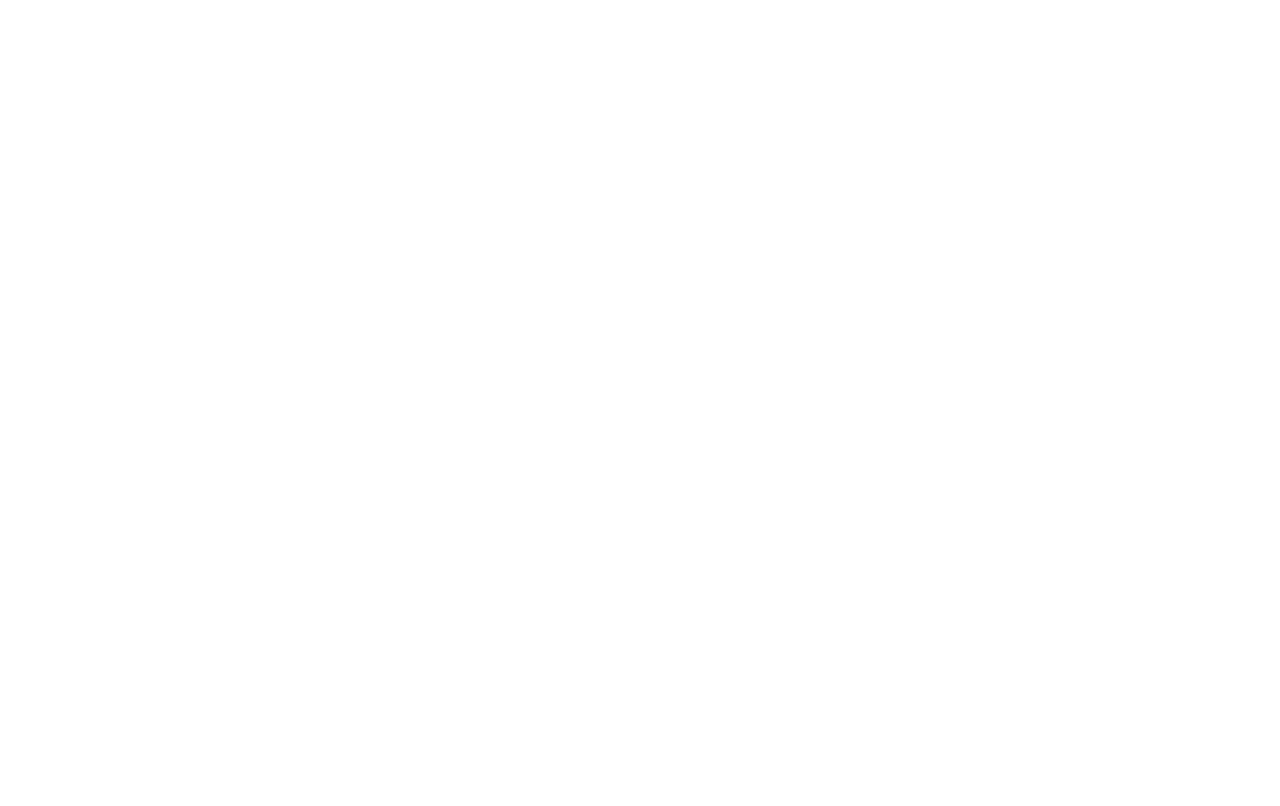
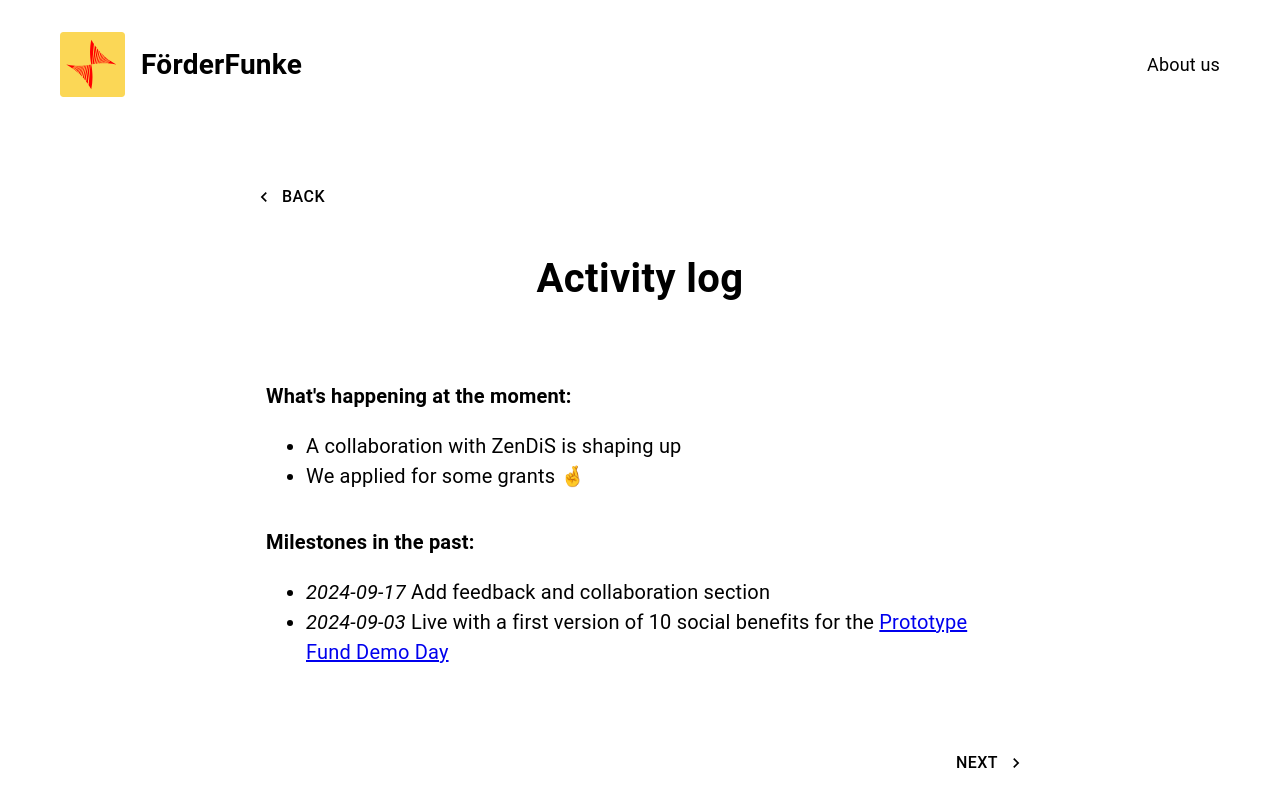
Before and after one commit to Citizen-Knowledge-Graph/foerderfunke-react-app, a React (Create React App) app: page /activity-log in a window 1280 px wide. Before the commit this address had no page. Shown: the top 806 px of the page. Built offline with nearby package versions, Linux system fonts and the light colour scheme.

Commit message:
Add first draft for Activity log behind feature flag

```diff
--- a/src/App.js
+++ b/src/App.js
@@ -14,6 +14,7 @@ import InfoScreenPrivacy from "./screens/info-screen/InfoScreenPrivacy";
 import OnboardingWelcomeTopics from "./screens/onboarding-welcome/OnboardingWelcomeTopics";
 import InfoScreenNewOrExistingUser from "./screens/info-screen/InfoScreenNewOrExistingUser";
 import ProfileScreen from "./screens/profile-screen/ProfileScreen";
+import ActivityLogScreen from "./screens/activity-log/ActivityLogScreen";
 import {LanguageProvider} from "./language/LanguageContext";
 
 const theme = createTheme({});
@@ -39,6 +40,7 @@ const App = () => {
                             <Route path="/profile-section/:benefitId" element={<ProfileSectionScreen/>}/>
                             <Route path="/benefit-page/:id" element={<BenefitPageScreen/>}/>
                             <Route path="/profile-overview" element={<ProfileScreen/>}/>
+                            <Route path="/activity-log" element={<ActivityLogScreen/>}/>
                         </Routes>
                     </div>
                 </Router>
--- a/src/featureFlags.js
+++ b/src/featureFlags.js
@@ -2,6 +2,7 @@ const defaultFlags = {
     newFeedbackSection: true,
     newCollaborationSection: true,
     newLanguageToggle: false,
+    newActivityLog: false,
 };
 
 const getFeatureFlag = (flag) => {
@@ -13,6 +14,7 @@ const featureFlags = {
     newFeedbackSection: getFeatureFlag('newFeedbackSection'),
     newCollaborationSection: getFeatureFlag('newCollaborationSection'),
     newLanguageToggle: getFeatureFlag('newLanguageToggle'),
+    newActivityLog: getFeatureFlag('newActivityLog'),
 };
 
 export const setFeatureFlag = (flag, value) => {
--- a/src/language/translations.js
+++ b/src/language/translations.js
@@ -8,7 +8,8 @@ const translations = {
             principles: "Principles",
             aboutUs: "About us",
             improve: "Help us improve",
-            collaborate: "Collaborate"
+            collaborate: "Collaborate",
+            activityLog: "Activity log"
         },
         hero: {
             header: "Check benefits and financial support you can get",
@@ -28,7 +29,8 @@ const translations = {
             principles: "Prinzipien",
             aboutUs: "Über uns",
             improve: "Hilf uns, besser zu werden",
-            collaborate: "Zusammenarbeit"
+            collaborate: "Zusammenarbeit",
+            activityLog: "Aktivitätsprotokoll"
         },
         hero: {
             header: "Finde heraus, welche Leistungen und finanzielle Unterstützung du bekommen könntest",
--- /dev/null
+++ b/src/screens/activity-log/ActivityLogScreen.js
@@ -0,0 +1,48 @@
+import React from "react";
+import {Typography} from "@mui/material";
+import VStack from "../../components/VStack";
+import InfoScreen from "../info-screen/components/InfoScreen";
+
+const ActivityLogScreen = () => {
+    return (
+        <InfoScreen title={'Activity log'}>
+            <VStack sx={styles.infoBox}>
+                <Typography sx={styles.infoText}>
+                    <strong>What's happening at the moment:</strong>
+                    <ul>
+                        <li>
+                            A collaboration with ZenDiS is shaping up
+                        </li>
+                        <li>
+                            We applied for some grants &#129310;
+                        </li>
+                    </ul>
+                </Typography>
+                <Typography sx={styles.infoText}>
+                    <strong>Milestones in the past:</strong>
+                    <ul>
+                        <li>
+                            <em>2024-09-17</em> Add feedback and collaboration section
+                        </li>
+                        <li>
+                            <em>2024-09-03</em> Live with a first version of 10 social benefits for the <a href="https://prototypefund.de/demo-day/">Prototype Fund
+                            Demo Day</a>
+                        </li>
+                    </ul>
+                </Typography>
+            </VStack>
+        </InfoScreen>
+    );
+}
+
+const styles = {
+    infoText: {
+        fontSize: '20px',
+        textAlign: 'left',
+    },
+    infoBox: {
+        width: '100%',
+    }
+}
+
+export default ActivityLogScreen;
--- a/src/screens/landing-page/sections/header/views/HeaderBarDesktop.js
+++ b/src/screens/landing-page/sections/header/views/HeaderBarDesktop.js
@@ -18,6 +18,11 @@ const HeaderBarDesktop = ({isApp}) => {
                 {isApp ? null : <LandingPageWAppButton backgroundColor={'primary'}/>}
                 {isApp ? null : <LandingPageHollowButton text={t('menu.improve')} to={'/#feedback'}/>}
                 {isApp ? null : <LandingPageHollowButton text={t('menu.collaborate')} to={'/#collaboration'}/>}
+                {isApp ? null :
+                    featureFlags.newActivityLog ?
+                        <LandingPageHollowButton text={t('menu.activityLog')} to={'/activity-log'}/>
+                        : null
+                }
             </HStack>
             <HStack>
                 <NarBarLink to={"/#about-us"} title={t('menu.aboutUs')}/>
```
